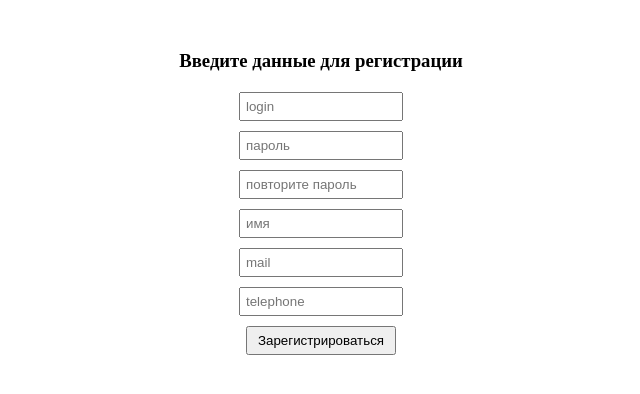
After one commit to mork1ch/Kanban, a PHP site: page /register.php in a window 1280 px wide. The commit adds this page. Shown: the top 394 px of the page, without its empty margins (319-959 px from the left). Run offline with PHP 8.4, Linux system fonts and the light colour scheme.

Commit message:
уствл

```diff
--- /dev/null
+++ b/css/style.css
@@ -0,0 +1,29 @@
+*{
+    padding: 0;
+    margin: 0;
+    text-decoration: 0;
+}
+.content{
+    padding-top: 50px;
+    width: 500px;
+    margin: 0 auto;
+    text-align: center;
+}
+.content a{
+    position: relative;
+    top: 50px;
+    padding: 5px 10px;
+    background-color: teal;
+    color: #fff;
+    border-radius: 10px;
+    margin: 0 10px;
+}
+.content input{
+    display: block;
+    width: 150px;
+    padding: 5px;
+    margin: 10px auto 0;
+}
+.content input:first-child{
+    margin-top: 20px;
+}
--- /dev/null
+++ b/register.php
@@ -0,0 +1,27 @@
+<!DOCTYPE html>
+<html lang="en">
+<head>
+    <meta charset="UTF-8">
+    <meta http-equiv="X-UA-Compatible" content="IE=edge">
+    <meta name="viewport" content="width=device-width, initial-scale=1.0">
+    <link rel="stylesheet" href="css/style.css">
+    <title>Регистрация</title>
+</head>
+<body>
+    <div class="content">
+        <h3>Введите данные для регистрации</h1>
+
+        <form action="register_act.php" method="post" enctype="multipart/form-data">
+
+            <input type="text"      id="login"      name="login"        placeholder="login">
+            <input type="password"  id="password_f" name="password_f"   placeholder="пароль">
+            <input type="password"  id="password_s" name="password_s"   placeholder="повторите пароль">
+            <input type="text"      id="name"       name="name"         placeholder="имя">
+            <input type="text"      id="email"      name="email"        placeholder="mail">
+            <input type="number"    id="telephone"  name="telephone"    placeholder="telephone">
+
+            <input type="submit"    name="sub"      value="Зарегистрироваться">
+        </form>
+    </div>
+</body>
+</html>
```
Also changed, not shown: doska.php (added, +49 -0 lines), index.html (added, +23 -0 lines), index.php (+7 -1 lines), login.php (added, +23 -0 lines), login_act.php (added), register_act.php (added).
